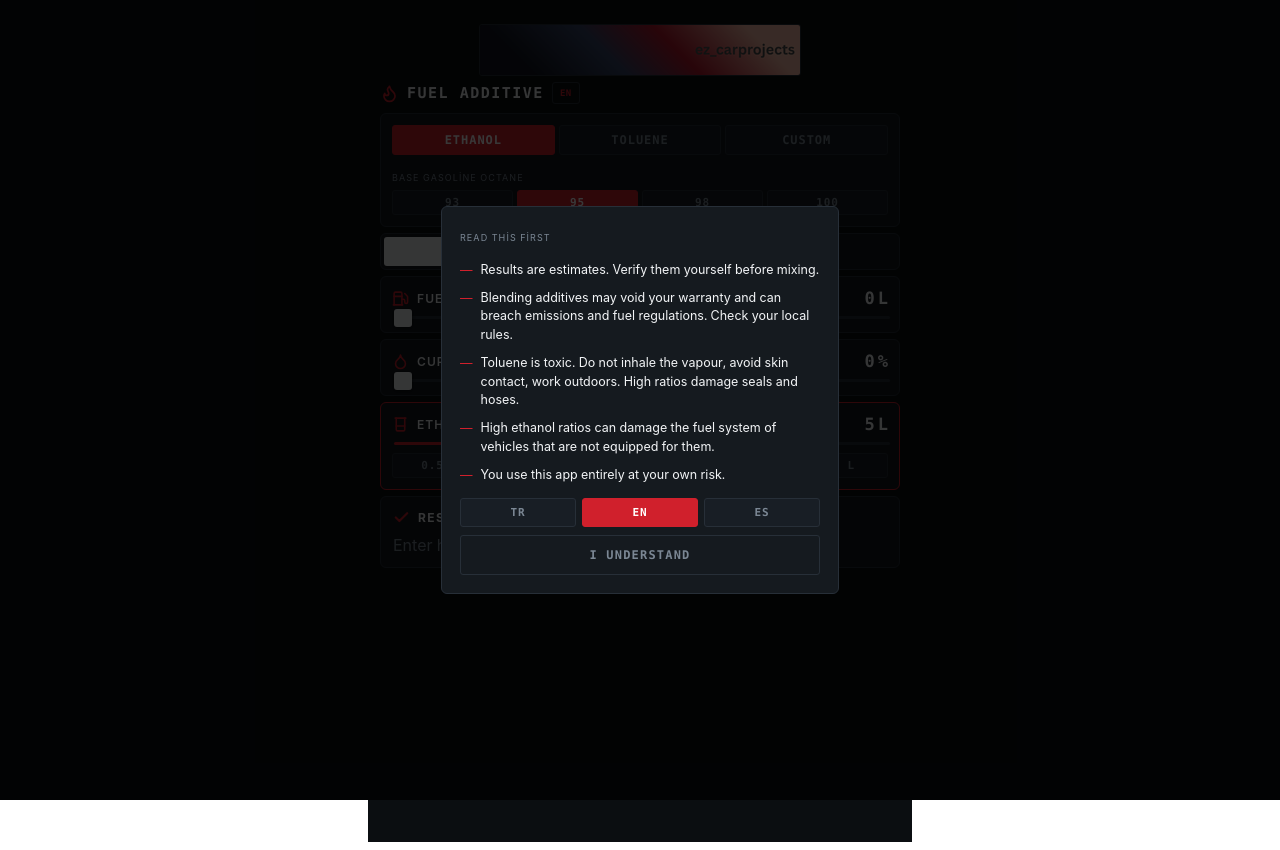
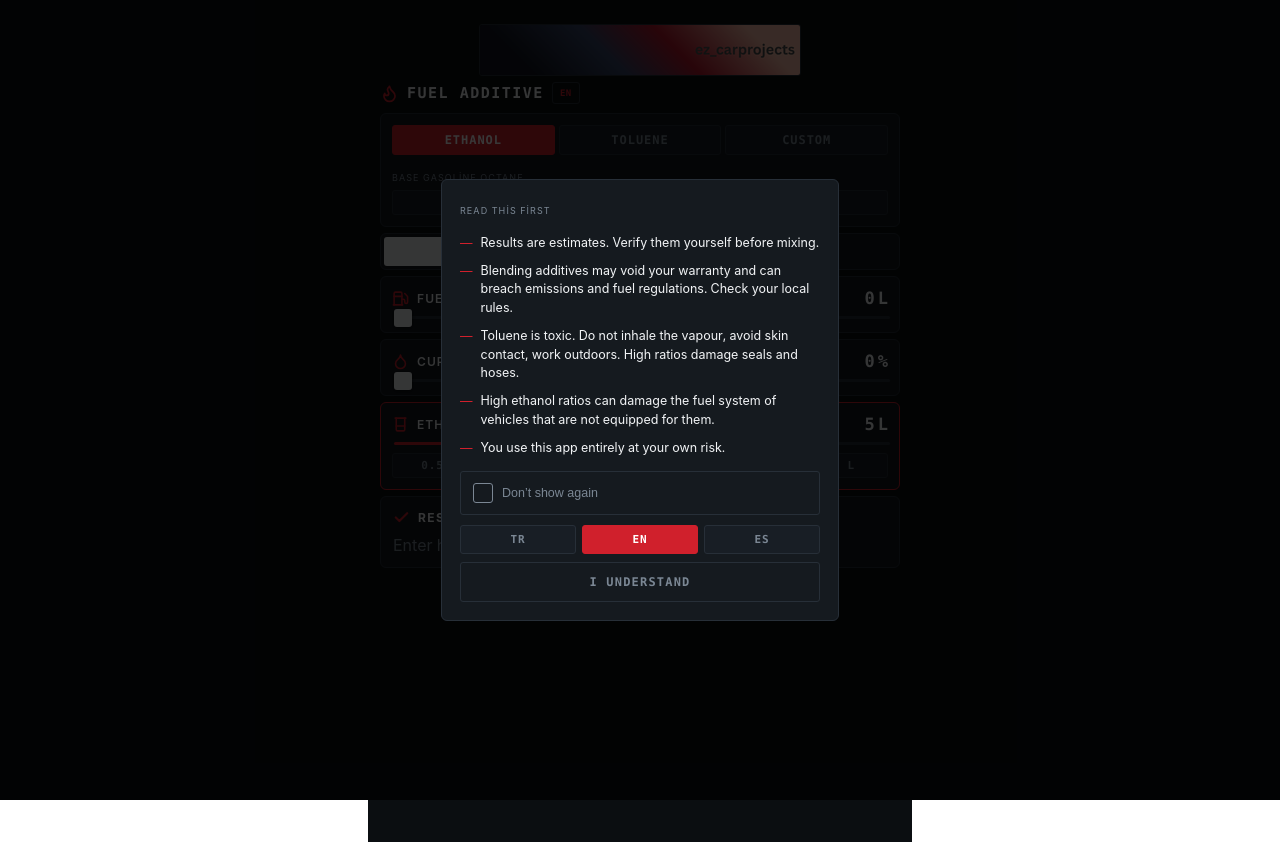
Before and after one commit to devmaindragon/yakitkatkisi, a React (Vite) app: page / in a window 1280 px wide. Built offline with nearby package versions, Linux system fonts and the light colour scheme.

Commit message:
cihaz dili algılama, disclaimer kapama  dil seçimi, tanıtım sayfası

```diff
--- a/src/EthanolCalculator.jsx
+++ b/src/EthanolCalculator.jsx
@@ -140,6 +140,7 @@ const STR = {
     tankOctane: "Depodaki karışımın oktanı",
     privacy: "Gizlilik", support: "Destek",
     discTitle: "Önce Şunu Oku", discOk: "Anladım",
+    discHide: "Bir daha gösterme", warning: "Uyarı",
     disc: [
       "Sonuçlar tahmindir. Karıştırmadan önce kendin doğrula.",
       "Yakıta katkı eklemek garantiyi düşürebilir, emisyon ve yakıt mevzuatına aykırı olabilir. Yerel kuralları kontrol et.",
@@ -174,6 +175,7 @@ const STR = {
     tankOctane: "Octane now in the tank",
     privacy: "Privacy", support: "Support",
     discTitle: "Read This First", discOk: "I understand",
+    discHide: "Don\u2019t show again", warning: "Warning",
     disc: [
       "Results are estimates. Verify them yourself before mixing.",
       "Blending additives may void your warranty and can breach emissions and fuel regulations. Check your local rules.",
@@ -208,6 +210,7 @@ const STR = {
     tankOctane: "Octanaje actual del depósito",
     privacy: "Privacidad", support: "Soporte",
     discTitle: "Lee Esto Primero", discOk: "Entendido",
+    discHide: "No mostrar de nuevo", warning: "Aviso",
     disc: [
       "Los resultados son estimaciones. Verifícalos antes de mezclar.",
       "Añadir aditivos puede anular la garantía e incumplir la normativa de emisiones y combustibles. Consulta las normas locales.",
@@ -242,6 +245,17 @@ const THEME = {
 export const VERSION =
   typeof __APP_VERSION__ !== "undefined" ? __APP_VERSION__ : "0.0.0";
 
+/* Uyarı metni değişirse bu numarayı artır — herkese bir kez daha gösterilir */
+export const DISC_VERSION = 1;
+
+const KEY_LANG = "yk.lang";
+const KEY_DISC = "yk.discOk";
+
+const store = {
+  get(k) { try { return localStorage.getItem(k); } catch { return null; } },
+  set(k, v) { try { localStorage.setItem(k, v); } catch { /* yok say */ } },
+};
+
 /* Cihaz dili tr/en/es ise onu kullan, değilse İngilizce */
 function detectLang() {
   try {
@@ -252,6 +266,11 @@ function detectLang() {
     }
   } catch { /* yok say */ }
   return "en";
+}
+
+function initialLang() {
+  const saved = store.get(KEY_LANG);
+  return LANGS.includes(saved) ? saved : detectLang();
 }
 
 const ThemeCtx = createContext(THEME);
@@ -462,12 +481,21 @@ export default function FuelAdditiveCalculator() {
   const [addVolume, setAddVolume] = useState(5);
   const [showTanks, setShowTanks] = useState(false);
   const [showApps, setShowApps] = useState(false);
-  const [showDisc, setShowDisc] = useState(true);
+  const [showDisc, setShowDisc] = useState(
+    () => store.get(KEY_DISC) !== String(DISC_VERSION)
+  );
+  const [discHide, setDiscHide] = useState(false);
+
+  const closeDisc = () => {
+    if (discHide) store.set(KEY_DISC, String(DISC_VERSION));
+    setShowDisc(false);
+  };
   const [hasPrior, setHasPrior] = useState(false);
   const [priorId, setPriorId] = useState("ethanol");
   const [priorVol, setPriorVol] = useState(2);
   const [priorRon, setPriorRon] = useState(110);
-  const [lang, setLang] = useState(detectLang);
+  const [lang, setLangState] = useState(initialLang);
+  const setLang = (l) => { setLangState(l); store.set(KEY_LANG, l); };
 
   const t = THEME;
   const L = STR[lang];
@@ -765,6 +793,12 @@ export default function FuelAdditiveCalculator() {
           letterSpacing: ".08em", lineHeight: 1.7,
         }}>
           {AUTHOR} · v{VERSION} ·{" "}
+          <button onClick={() => { setDiscHide(false); setShowDisc(true); }}
+            style={{
+              background: "none", border: "none", padding: 0, cursor: "pointer",
+              color: t.dim, font: "inherit", textDecoration: "underline",
+              textUnderlineOffset: 3,
+            }}>{L.warning}</button> ·{" "}
           <a href={PRIVACY_URL} target="_blank" rel="noopener noreferrer"
             style={{ color: t.dim }}>{L.privacy}</a> ·{" "}
           <a href={SUPPORT_URL} target="_blank" rel="noopener noreferrer"
@@ -773,7 +807,7 @@ export default function FuelAdditiveCalculator() {
 
         {showDisc && (
           <Modal title={L.discTitle} closeLabel={L.discOk} dismissible={false}
-            onClose={() => setShowDisc(false)}>
+            onClose={closeDisc}>
             {L.disc.map((line, i) => (
               <div key={i} style={{
                 display: "flex", gap: 8, marginBottom: 9,
@@ -783,7 +817,25 @@ export default function FuelAdditiveCalculator() {
                 <span>{line}</span>
               </div>
             ))}
-            <div style={{ display: "flex", gap: 6, marginTop: 14 }}>
+            <button onClick={() => setDiscHide((v) => !v)} aria-pressed={discHide}
+              style={{
+                display: "flex", alignItems: "center", gap: 9, width: "100%",
+                marginTop: 14, padding: "11px 12px",
+                background: "transparent", border: `1px solid ${t.line}`,
+                borderRadius: t.radius, cursor: "pointer", textAlign: "left",
+              }}>
+              <span style={{
+                width: 18, height: 18, flexShrink: 0, borderRadius: 3,
+                border: `1.5px solid ${discHide ? t.add : t.dim}`,
+                background: discHide ? t.add : "transparent",
+                display: "flex", alignItems: "center", justifyContent: "center",
+              }}>
+                {discHide && <Check size={13} color="#fff" strokeWidth={3.5} />}
+              </span>
+              <span style={{ fontSize: 12.5, color: t.dim }}>{L.discHide}</span>
+            </button>
+
+            <div style={{ display: "flex", gap: 6, marginTop: 10 }}>
               {LANGS.map((l) => (
                 <button key={l} onClick={() => setLang(l)}
                   style={{
```
Also changed, not shown: 1 other file (tests, documents, lock files or other folders).
